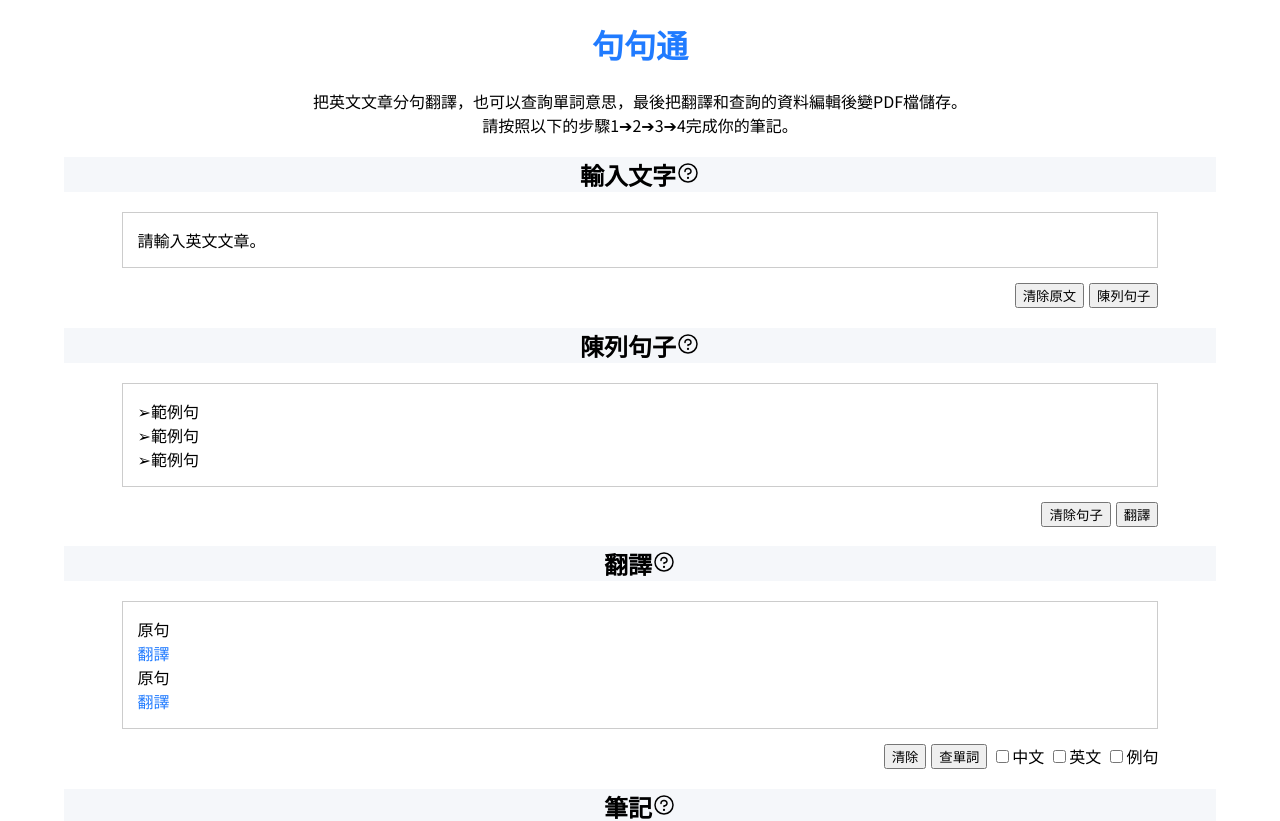
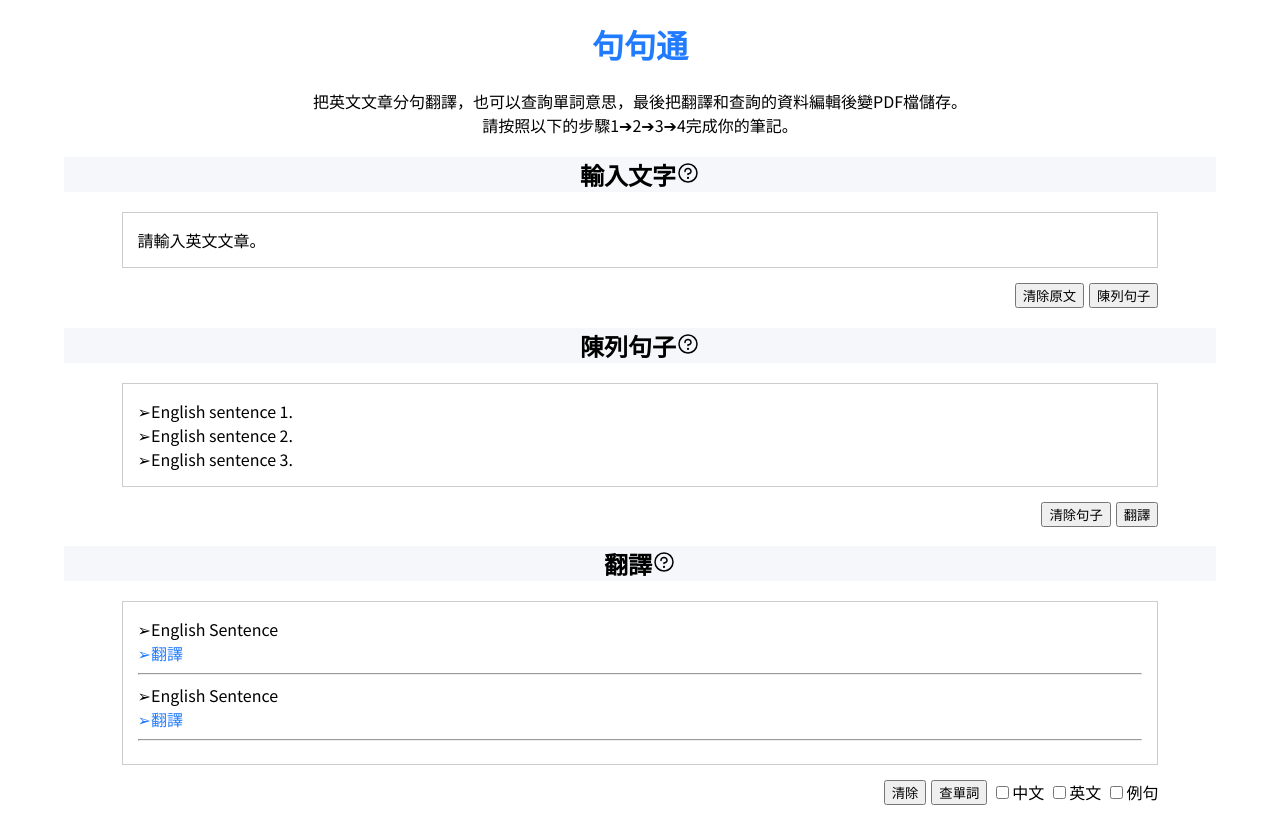
Before and after one commit to LisaMandarin/LearnEnglish, a React (Vite) app: page / in a window 1280 px wide. Shown: the top 821 px of the page. Built offline with nearby package versions, Linux system fonts and the light colour scheme.

Commit message:
lookup function 20% done

```diff
--- /dev/null
+++ b/src/components/Lookup/Lookup.jsx
@@ -0,0 +1,24 @@
+import { useEffect, useState } from "react"
+
+export function Lookup({divRef, nextDivRef}) {
+    const [ selection, setSelection ] = useState('')
+
+    useEffect(() => {
+        const handleMouseUp = () => {
+            const selectedText = document.getSelection().toString().trim()
+            setSelection(selectedText)
+        }
+        document.addEventListener('mouseup', handleMouseUp)
+
+        return () => {
+            document.removeEventListener('mouseup', handleMouseUp)
+        }
+    }, [])
+
+    useEffect(() => {
+        if (selection.length === 0) {
+            alert ('請先選取字再查單詞')
+        }
+    }, [selection])
+    return null
+}
--- a/src/components/RenderArea/RenderArea.jsx
+++ b/src/components/RenderArea/RenderArea.jsx
@@ -27,6 +27,7 @@ export function RenderArea({idName, jsonArray}) {
                         <div key={index}>
                             <li className="original-text">{text.original}</li>
                             <li className="translated-text">{text.translated}</li>
+                            <hr />
                         </div>
                     ))}
                 </ul>
--- a/src/components/Section/Section.jsx
+++ b/src/components/Section/Section.jsx
@@ -9,13 +9,14 @@
     import { RenderCheckBox } from '../RenderCheckBox/RenderCheckBox';
     import { BreakSentence } from '../BreakSentence/BreakSentence';
     import { Translate } from '../Translate/Translate.jsx'
-
+    import { Lookup } from '../Lookup/Lookup.jsx';
 
     const Section = forwardRef(({ title, idName, button1, button2, nextDivRef }, divRef) => {
         const [ showHint, setShowHint ] = useState(false)
         const [ area, setArea ] = useState(AreaJSON[idName] || [])
         const [ showBreakSentence, setShowBreakSentence ] = useState(false)
         const [ showTranslate, setShowTranslate ] = useState(false)
+        const [ showLookup, setShowLookup ] = useState(false)
 
         function clearContent() {
             setArea([])
@@ -30,6 +31,9 @@
             }
             if (idName === 'list') {
                 setShowTranslate(true)
+            }
+            if (idName === 'translation') {
+                setShowLookup(true)
             }
         }
 
@@ -55,6 +59,7 @@
                     <RenderArea idName={idName} jsonArray={area} />
                     {showBreakSentence && <BreakSentence divRef={divRef} nextDivRef={nextDivRef} />}
                     {showTranslate && <Translate divRef={divRef} nextDivRef={nextDivRef} />}
+                    {showLookup && <Lookup divRef={divRef} nextDivRef={nextDivRef}/>}
                 </div>
 
                 {/* Buttons */}
--- a/src/components/Translate/Translate.jsx
+++ b/src/components/Translate/Translate.jsx
@@ -47,9 +47,7 @@ export function Translate({divRef, nextDivRef}) {
         fetch(url, options, { signal: controller.signal})
             .then(res => res.json())
             .then(results => {
-                console.log('results', results)
-                const translations = results.map(result => result.translations[0].text)
-                setData(translations)})
+                setData(results.map(result => result.translations[0].text))})
             .catch(e => {
                 if (e?.name === "AbortError") return
                 setError(e)
@@ -61,6 +59,7 @@ export function Translate({divRef, nextDivRef}) {
             }
     }, [sentences])
 
+    // set content for loading effect, error message, and results
     let content
     if (loading) {
         content = <span>Loading...</span>
@@ -81,6 +80,7 @@ export function Translate({divRef, nextDivRef}) {
         )
     }
 
+    // put content into translation area
     useEffect(() => {
         if (nextDivRef.current && !rootRef.current) {
             rootRef.current = createRoot(nextDivRef.current)
--- a/src/data/area.json
+++ b/src/data/area.json
@@ -3,13 +3,13 @@
         "請輸入英文文章。"
     ],
     "list": [
-        "➢範例句",
-        "➢範例句",
-        "➢範例句"
+        "➢English sentence 1.",
+        "➢English sentence 2.",
+        "➢English sentence 3."
     ],
     "translation": [
-        {"original": "原句","translated": "翻譯"},
-        {"original": "原句","translated": "翻譯"}
+        {"original": "➢English Sentence","translated": "➢翻譯"},
+        {"original": "➢English Sentence","translated": "➢翻譯"}
     ],
     "notes": [
         "筆記",
```
